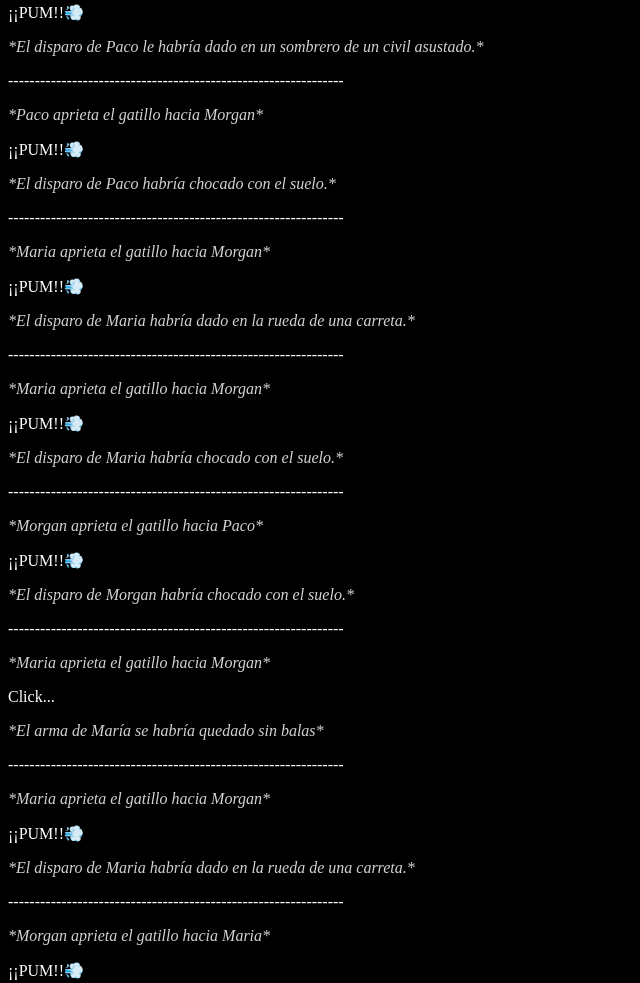
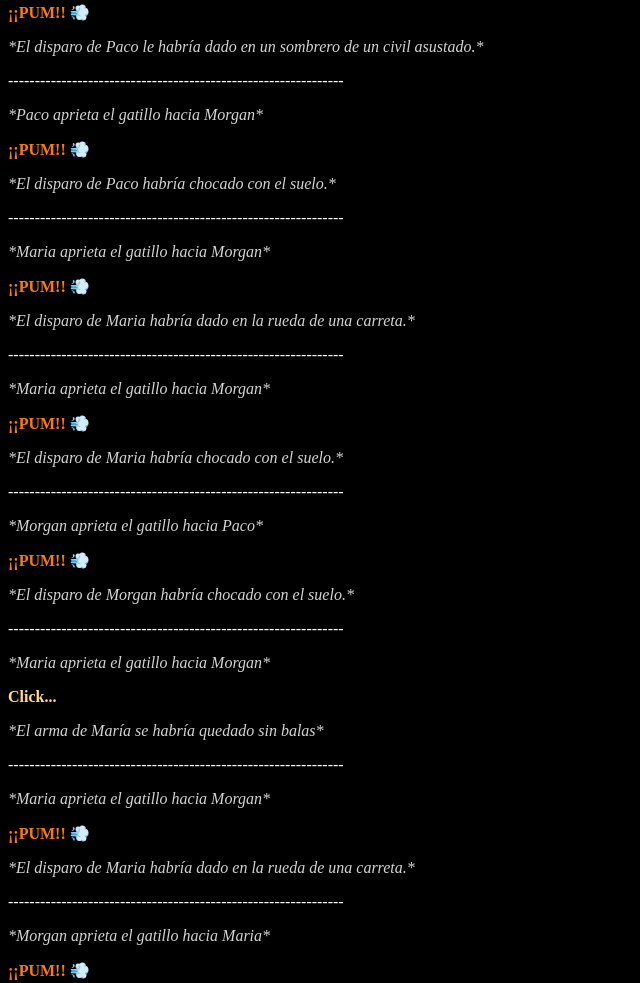
Before and after one commit to MrLuisC15/Pelicula, a plain HTML site: page index.html in a window 1280 px wide. Shown: the part 604-1587 px from the top of the page, without its empty margins (0-640 px from the left). Drawn offline with Linux system fonts and the light colour scheme.

Commit message:
Añadido color a disparos

```diff
--- a/CSS/style.css
+++ b/CSS/style.css
@@ -25,3 +25,15 @@ body
     {
         color:red;
     }
+
+.disparo
+    {
+        font-weight: bold;
+        color:rgb(255, 123, 0);
+    }
+
+.sinbalas
+    {
+        font-weight: bold;
+        color:rgb(255, 219, 122);
+    }
--- a/js/pelicula.js
+++ b/js/pelicula.js
@@ -272,10 +272,10 @@ class Arma{
     }
     disparar(){
         if(this.balas>0) {
-            document.write('<p>¡¡PUM!!💨</p>')
+            document.write('<p class="disparo">¡¡PUM!! 💨</p>')
         }
         else {
-            document.write('<p>Click...</p>')
+            document.write('<p class="sinbalas">Click...</p>')
         }
     }
     cargar(){
```
